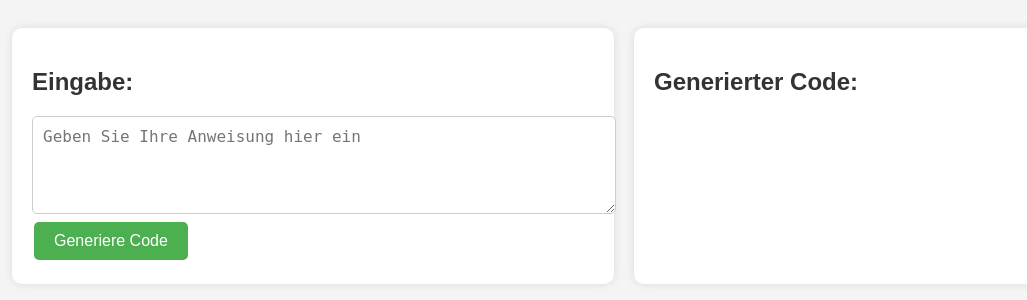
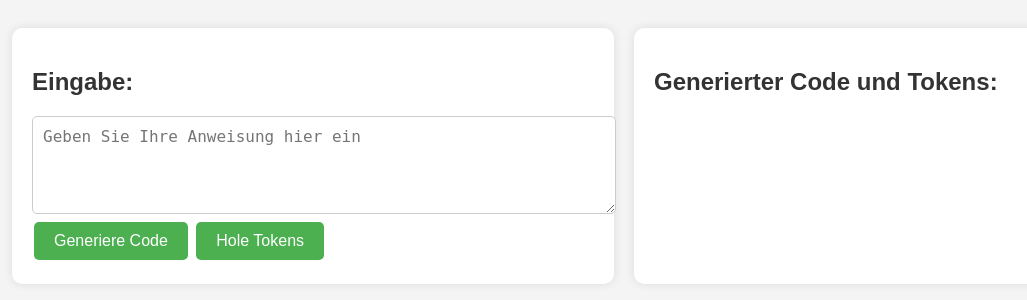
Before and after one commit to ki-tutoren-bayern/CodeInterpreter, a Flask app: page / in a window 1280 px wide. Shown: the top 300 px of the page, without its empty margins (16-1043 px from the left). Run offline with Flask 3, Linux system fonts and the light colour scheme.

Commit message:
Neustart_da_überprüfung_API_KEY

```diff
--- a/app.py
+++ b/app.py
@@ -1,4 +1,5 @@
 # Standardbibliothek Importe
+import os
 import tokenize
 from io import BytesIO
 import re
@@ -8,7 +9,7 @@ from flask import Flask, request, jsonify, render_template
 import openai
 
 # Setzen Sie Ihren OpenAI-API-Schlüssel hier ein
-openai.api_key = os.environ.get("OPENAI_API_KEY")
+openai.api_key = os.environ.get("OPENAI_API_KEY", "Standardwert")
 
 app = Flask(__name__)
 
@@ -74,4 +75,5 @@ def index():
 
 if __name__ == '__main__':
     print("Öffnen Sie http://127.0.0.1:5000 in Ihrem Webbrowser, um das Frontend zu sehen.")
+    print("OPENAI_API_KEY:", os.environ.get("OPENAI_API_KEY"))
     app.run(debug=True)
--- a/templates/index.html
+++ b/templates/index.html
@@ -1,5 +1,3 @@
-<!-- Schauen ob sich was ändert -->
-
 <!DOCTYPE html>
 <html lang="en">
 <head>
@@ -58,6 +56,7 @@
             let text = document.getElementById('inputText').value;
             let data = { text: text };
 
+            try {
                 let response = await fetch('/generate-code', {
                     method: 'POST',
                     headers: {
@@ -66,17 +65,66 @@
                     body: JSON.stringify(data)
                 });
 
-            // Zeige die Antwort an
                 if (response.ok) {
                     let result = await response.json();
-                if(result.code) {
-                    document.getElementById('outputCode').innerHTML = result.code;
-                } else if(result.error) {
-                    document.getElementById('outputCode').textContent = 'Selbst mit dieser Lösung machst du Fehler: ' + result.error;
+                    displayResult(result);
+                } else {
+                    displayError('Fehler beim Verbindungsaufbau');
                 }
+            } catch (error) {
+                displayError('Fehler beim Senden der Anfrage: ' + error.message);
+            }
+        }
+
+        async function fetchTokens() {
+            try {
+                let response = await fetch('/display-tokens', {
+                    method: 'GET'
+                });
+
+                if (response.ok) {
+                    let result = await response.json();
+                    displayTokens(result);
                 } else {
-                document.getElementById('outputCode').textContent = 'Selbstzerstörungsmodus. Das ganze Internet wird mit Ihrer Existenz gelöscht. Um diesen Vorgang zu wiederrufen mussen Sie einen weiteren Generierungsvorgang starten';
+                    displayError('Fehler beim Abrufen der Tokens');
                 }
+            } catch (error) {
+                displayError('Fehler beim Senden der Anfrage: ' + error.message);
+            }
+        }
+
+        function displayResult(result) {
+            let outputStr = '';
+
+            if (result.code) {
+                outputStr += '<h3>Generierter Code:</h3><pre>' + result.code + '</pre>';
+            }
+
+            if (result.tokens) {
+                let tokenStr = result.tokens.map(token => `${token[0]}: ${token[1]}`).join('\n');
+                outputStr += '<h3>Tokens:</h3><pre>' + tokenStr + '</pre>';
+                outputStr += '<button onclick="openTokenTab(\'' + tokenStr + '\')">Tokens anzeigen</button>';
+            }
+
+            document.getElementById('outputCode').innerHTML = outputStr;
+        }
+
+        function displayTokens(result) {
+            let tokenStr = result.tokens.map(token => `${token[0]}: ${token[1]}`).join('\n');
+            let outputStr = '<h3>Tokens:</h3><pre>' + tokenStr + '</pre>';
+            outputStr += '<button onclick="openTokenTab(\'' + tokenStr + '\')">Tokens anzeigen</button>';
+            document.getElementById('outputCode').innerHTML = outputStr;
+        }
+
+        function displayError(errorMessage) {
+            document.getElementById('outputCode').textContent = errorMessage;
+        }
+
+        // JavaScript-Funktion für das Pop-up-Fenster
+        function openTokenTab(tokens) {
+            let blob = new Blob([tokens], { type: 'text/plain' });
+            let url = URL.createObjectURL(blob);
+            window.open(url, '_blank');
         }
     </script>
 </head>
@@ -86,10 +134,11 @@
             <h2>Eingabe:</h2>
             <textarea id="inputText" rows="4" placeholder="Geben Sie Ihre Anweisung hier ein"></textarea>
             <button onclick="generateCode()">Generiere Code</button>
+            <button onclick="fetchTokens()">Hole Tokens</button> <!-- Button hinzugefügt, um Tokens abzurufen -->
         </div>
 
         <div class="box">
-            <h2>Generierter Code:</h2>
+            <h2>Generierter Code und Tokens:</h2>
             <pre id="outputCode"></pre>
         </div>
     </div>
```
Lines whose indentation alone changed are shown as unchanged.
